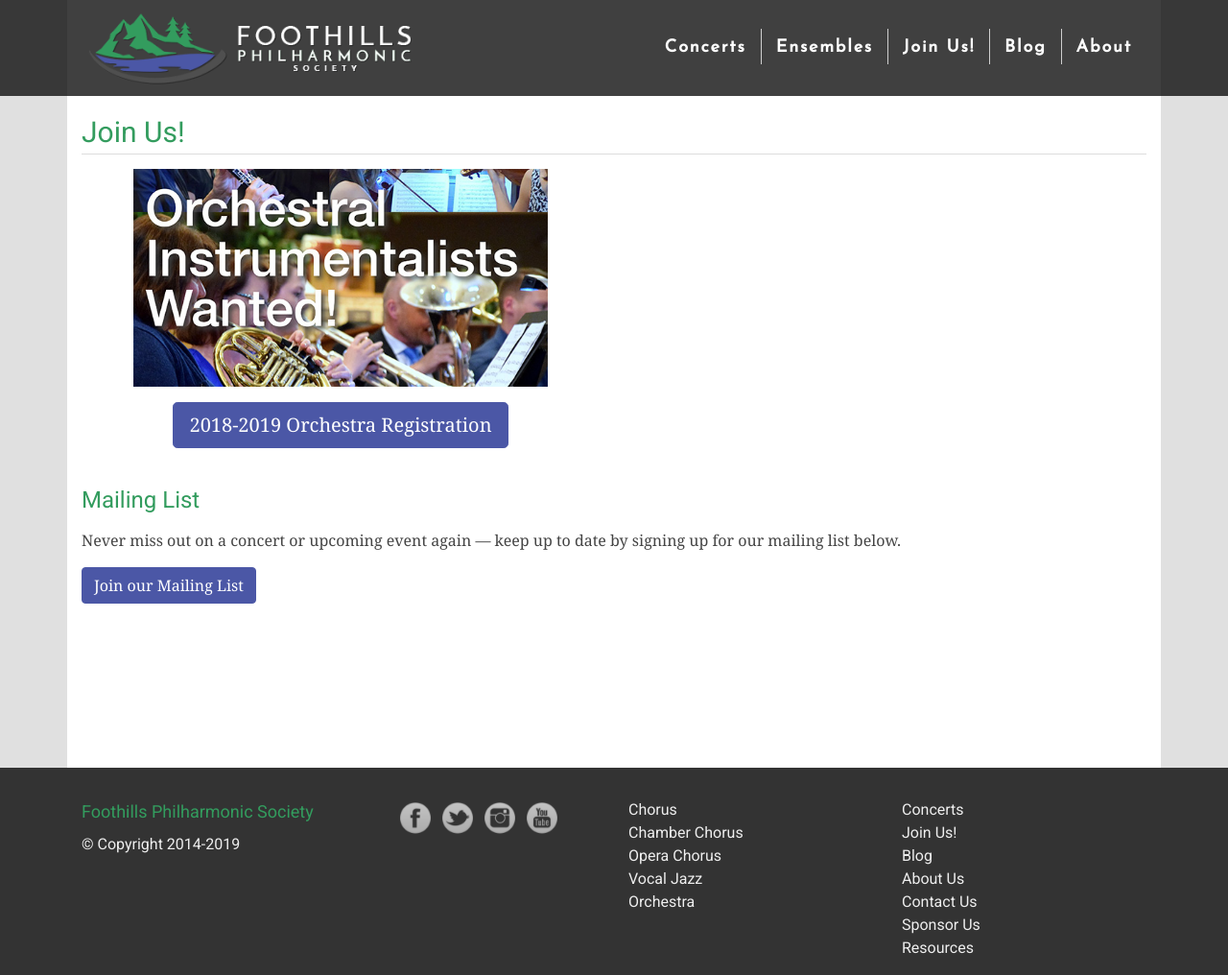
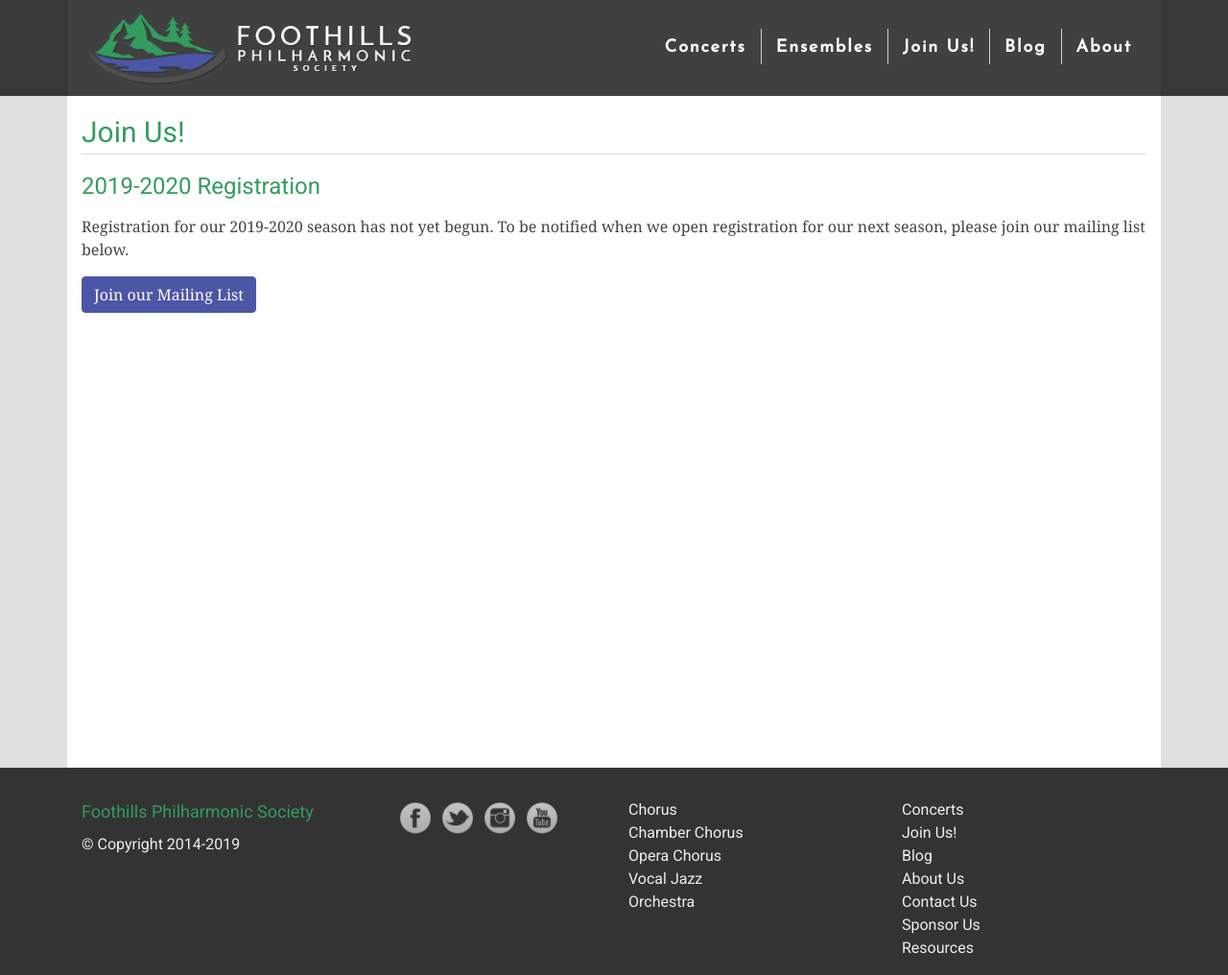
Before and after one commit to percyhanna/fps, a Jekyll site: the page built from join.html, in a window 1280 px wide and 1016 px high. Shown: the whole window at 96% size. Built offline with Jekyll 4.4.1, drawn with Linux system fonts in a browser that asks for light colours; nearby versions of some CDN libraries; Markdown is read by kramdown in place of the engine named in the settings.

Commit message:
Update join.html

```diff
--- a/join.html
+++ b/join.html
@@ -6,18 +6,9 @@
         <h1>Join Us!</h1>
 
         <div class="row">
-          <div class="col-12 col-md-6" style="text-align: center;">
-            <p class="content-image"><img alt="Play With Us" src="/images/promotions/2018-fall/orchestra-instrumentalists-wanted.jpg"></p>
-            <p>
-              <a class="btn btn-primary btn-lg" href="https://goo.gl/forms/oQ1LiKC1I1Lhw1Vy2" target="_blank">2018-2019 Orchestra Registration</a>
-            </p>
-          </div>
-        </div>
-
-        <div class="row">
           <div class="col">
-            <h2>Mailing List</h2>
-            <p>Never miss out on a concert or upcoming event again — keep up to date by signing up for our mailing list below.</p>
+            <h2>2019-2020 Registration</h2>
+            <p>Registration for our 2019-2020 season has not yet begun. To be notified when we open registration for our next season, please join our mailing list below.</p>
             <p>
               <a class="btn btn-primary" href="http://eepurl.com/bzn_Jf" target="_blank">Join our Mailing List</a>
             </p>
```
